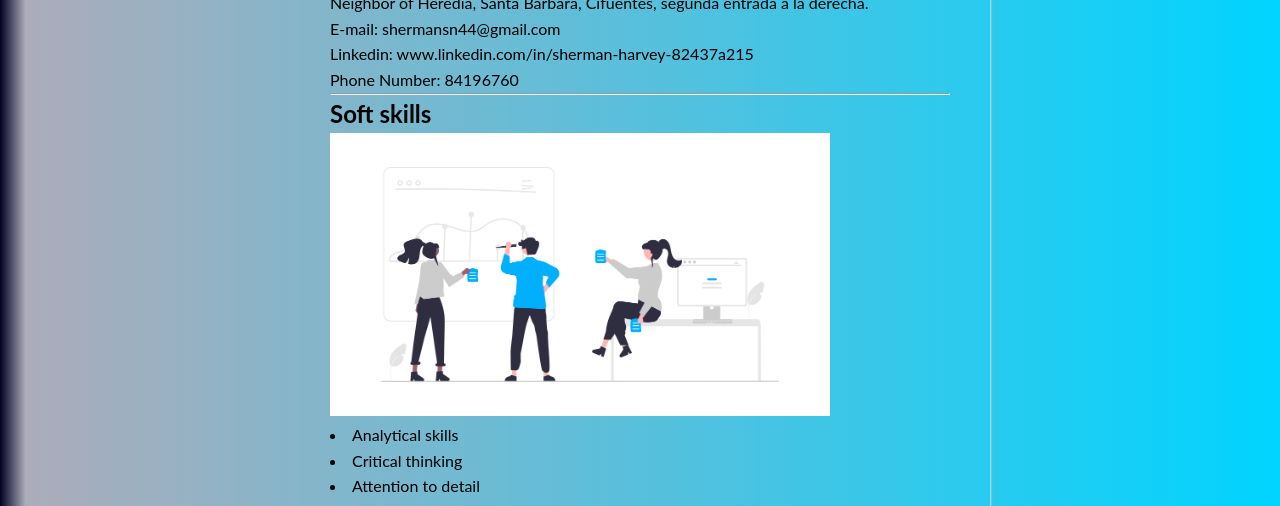
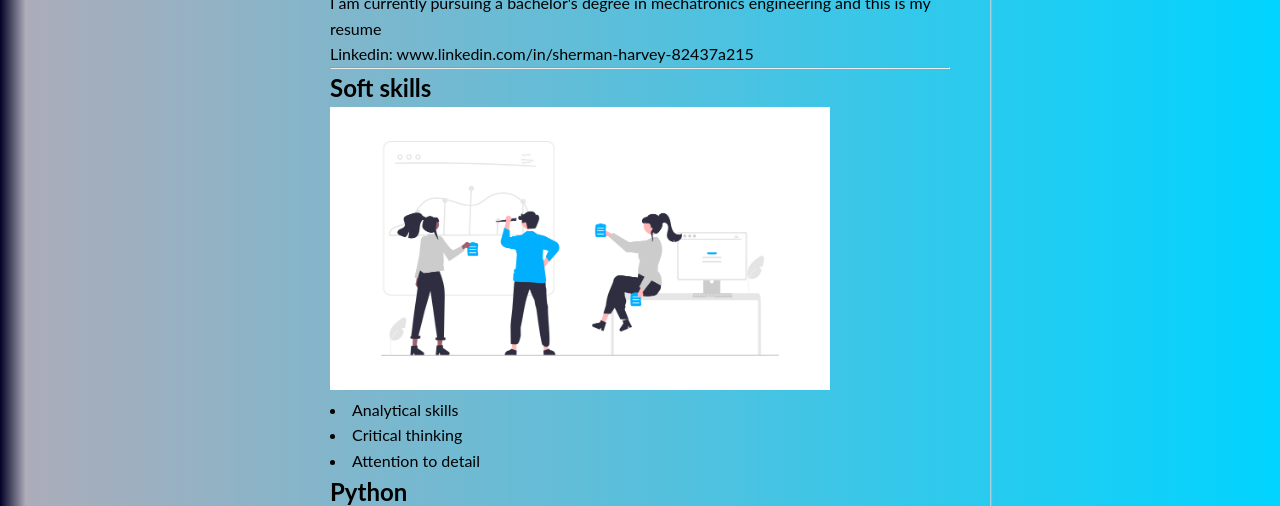
Before and after one commit to Sherman-Harvey/.github.io, a plain HTML site: page index.html in a window 1280 px wide. Shown: the part 165-671 px from the top of the page. Drawn offline with Linux system fonts and the light colour scheme.

Commit message:
Commit CV detail

```diff
--- a/index.html
+++ b/index.html
@@ -12,10 +12,9 @@
   <body>
     <h1>Sherman Harvey Rodríguez</h1>
     <p>
-        Neighbor of Heredia, Santa Bárbara, Cifuentes, segunda entrada a la derecha. <br/>
-        E-mail:  shermansn44@gmail.com <br/>
-        Linkedin: www.linkedin.com/in/sherman-harvey-82437a215<br/>
-        Phone Number: 84196760
+        I am currently pursuing a bachelor's degree in mechatronics engineering and this is my resume <br/>
+        Linkedin: www.linkedin.com/in/sherman-harvey-82437a215
+
 
     </p>
 
```
